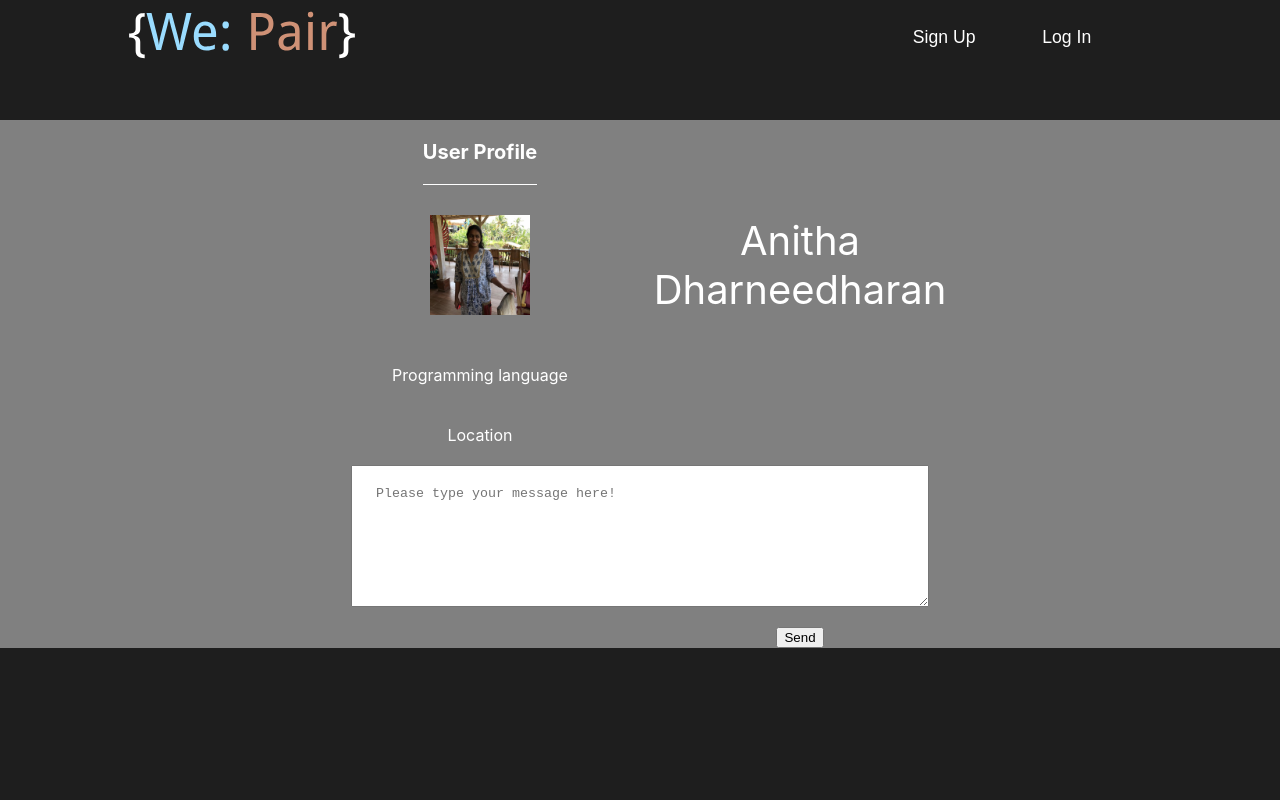
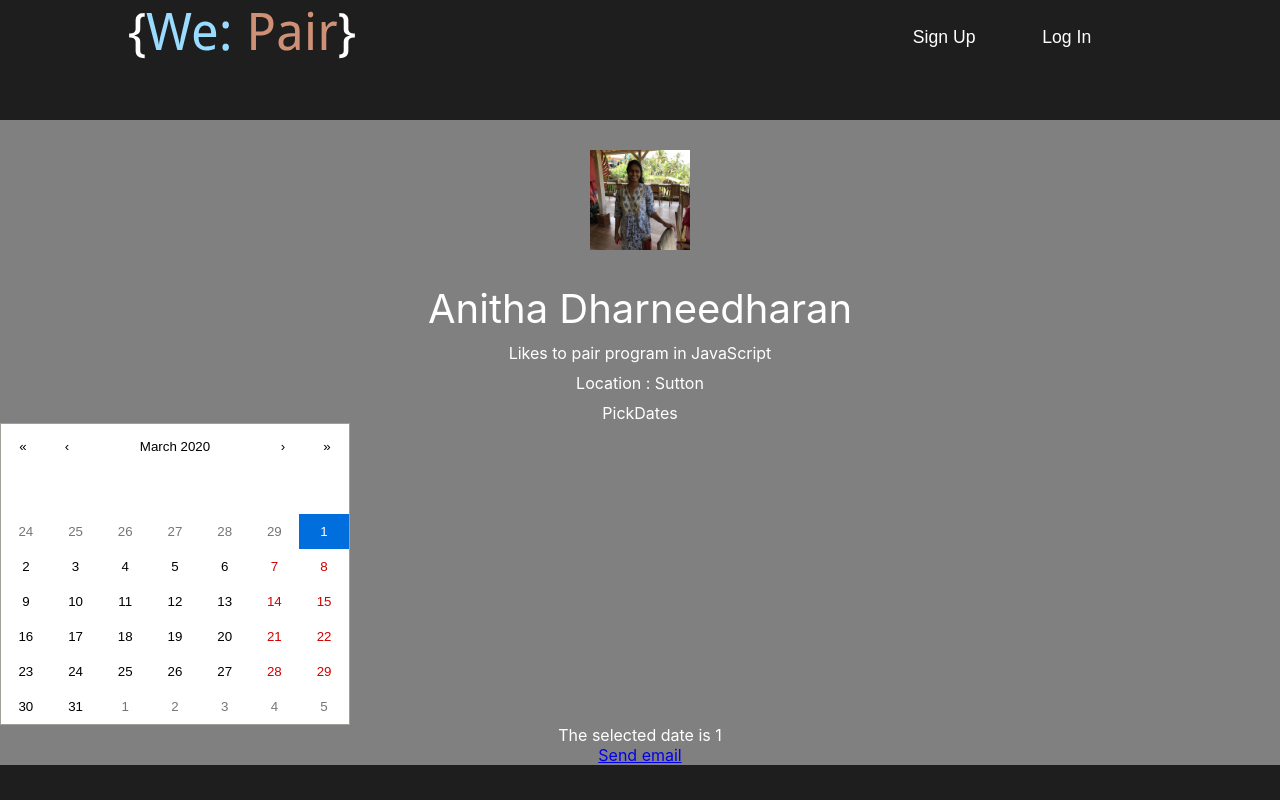
Before and after one commit to kodiri/we-pair, a React (Create React App) app: page /profile/1 in a window 1280 px wide. Built offline with nearby package versions, Linux system fonts and the light colour scheme.

Commit message:
Adds Calendar

```diff
--- a/src/frontend/components/Calendar/PickDates.js
+++ b/src/frontend/components/Calendar/PickDates.js
@@ -1,33 +1,34 @@
-import React, { Component } from 'react';
-import Calendar from 'react-calendar';
-import 'react-calendar/dist/Calendar.css';
-import users from '../getUsers';
+import React, { Component } from "react";
+import Calendar from "react-calendar";
+import "react-calendar/dist/Calendar.css";
+import users from "../getUsers";
 
 export default class PickDates extends Component {
-
   state = {
     value: new Date()
-    }
+  };
 
-    onChange = (value) => {
+  onChange = value => {
     debugger;
-        this.setState({value});
-        alert(`New date is ${value.toString()}`)
-    }
+    this.setState({ value });
+  };
 
   selectedDate = () => {
-        return `The selected date is ${this.props.value} ` ;
-    }
+    return `The selected date is ${this.props.value} `;
+  };
 
   render() {
-        return(
+    return (
       <div className="PickDates">
         PickDates
-                 <Calendar onChange={this.onChange}
-                    value= {this.state.value}
-                    onClickDay = {this.selectedDate}
+        <Calendar
+          onChange={this.onChange}
+          value={this.state.value}
+          onClickDay={this.selectedDate}
         />
-              <div>{users.map(user => user.availability[0])[0].toString()}</div>
+
+        <div>The selected date is {new Date(this.state.value.toString()).getDate()}</div>
+        {/* <div>{users.map(user => user.availability[0])[0].toString()}</div> */}
       </div>
     );
   }
--- a/src/frontend/components/Profile/Profile.css
+++ b/src/frontend/components/Profile/Profile.css
@@ -7,7 +7,7 @@
 .user-wrapper {
     background-color: gray;
     color: white;
-    display: grid;
+    /* display: grid;
     grid-template-columns: repeat(4, 1fr);
     justify-items: center;
     align-items: center;
@@ -17,7 +17,7 @@
     ". language user-language"
     ". location user-location"
     ". placeholder placeholder"
-    ". . send-button";
+    ". . send-button"; */
 }
 
 .user_profile {
@@ -30,6 +30,7 @@
 
 .profile-image {
     grid-area: profile-image;
+
 }
 
 .user-name {
@@ -83,3 +84,7 @@
     text-align: center;
     grid-template-rows: 1fr 1fr;
 }
+
+.user-list{
+    margin-bottom: 10px;
+}
--- a/src/frontend/components/Profile/Profile.js
+++ b/src/frontend/components/Profile/Profile.js
@@ -1,6 +1,7 @@
 import React from "react";
 import "./Profile.css";
 import users from "../getUsers.js";
+import PickDates from "../Calendar/PickDates";
 
 export default class Profile extends React.Component {
   constructor(props) {
@@ -21,26 +22,30 @@ export default class Profile extends React.Component {
   render() {
     return (
       <div>
-        {
         <div className="user-wrapper">
-            <div className="user_profile">User Profile</div>
           <img
             className="profile-image"
             src={this.state.userId.image}
             alt={this.state.userId.name}
           />
-            <div className="user-name">{this.state.userId.name}</div>
-            <div className="language">Programming language</div>
-            <div className="user-language">{this.state.userId.Language}</div>
-            <div className="location">Location</div>
-            <div className="user-location">{this.state.userId.Location}</div>
-            <textarea
-              className="placeholder"
-              placeholder="   Please type your message here!"
-            ></textarea>
-            <button className="send-button">Send</button>
+          <div className="user-list user-name">{this.state.userId.name}</div>
+
+          <div className="user-list">
+            Likes to pair program in {this.state.userId.language}
           </div>
-        }
+
+          <div className="user-list">
+            Location : {this.state.userId.location}
+          </div>
+
+          {/* <button className="send-button">Send</button> */}
+          <PickDates/>
+
+          <a href="mailto:anitha.k.dharaneedharan@gmail.com?Subject=Hello">
+            Send email
+          </a>
+
+        </div>
       </div>
     );
   }
--- a/src/frontend/components/Results/Results.css
+++ b/src/frontend/components/Results/Results.css
@@ -22,6 +22,7 @@
 
 .card {
   list-style: none;
+
 }
 
 .card-list {
@@ -29,6 +30,7 @@
   width: 100%;
   min-height: 100px;
   border-style: double;
+  background-color: gray;
 }
 
 .stack {
--- a/src/frontend/components/Results/SearchResults.js
+++ b/src/frontend/components/Results/SearchResults.js
@@ -1,5 +1,4 @@
 import React from "react";
-import people from "../../image/people.png";
 import "./Results.css";
 
 import { Link } from "react-router-dom";
@@ -12,21 +11,23 @@ export default class SearchResults extends React.Component {
   render() {
     return (
       <ul className="card">
+        <li className="card-list stack">
           <Link to={`/profile/${this.props.id}`}>
-      <li className="card-list stack">
+            {" "}
             <div>
-
-
-            <img className="user-image" src={people} alt="people" />
-
+              <img className="user-image" src={this.props.image} alt="people" />
               <div>{this.props.name}</div>
             </div>
+          </Link>
 
-        <div className="stacked">Would like to get hands dirty on <strong>{this.props.language}</strong> at <strong>{this.props.location}</strong> on <strong>{this.props.availability}</strong>
+          <div className="stacked">
+            Would like to get hands dirty on{" "}
+            <strong>{this.props.language}</strong> at{" "}
+            <strong>{this.props.location}</strong> on{" "}
+            <strong>{this.props.availability}</strong>
             {/* <Link to={`/profile/${this.props.id}`}> <span>See other availabale dates</span></Link> */}
           </div>
         </li>
-      </Link>
       </ul>
     );
   }
--- a/src/frontend/components/SearchBar/SearchBar.js
+++ b/src/frontend/components/SearchBar/SearchBar.js
@@ -32,6 +32,7 @@ export default class SearchBar extends React.Component {
         <SearchResults
           key={profile.id}
           id={profile.id}
+          image={profile.image}
           name={profile.name}
           language={profile.language}
           location={profile.location}
@@ -48,6 +49,7 @@ export default class SearchBar extends React.Component {
         <SearchResults
           key={profile.id}
           id={profile.id}
+          image={profile.image}
           name={profile.name}
           language={profile.language}
           location={profile.location}
```
Lines whose indentation alone changed are shown as unchanged.
